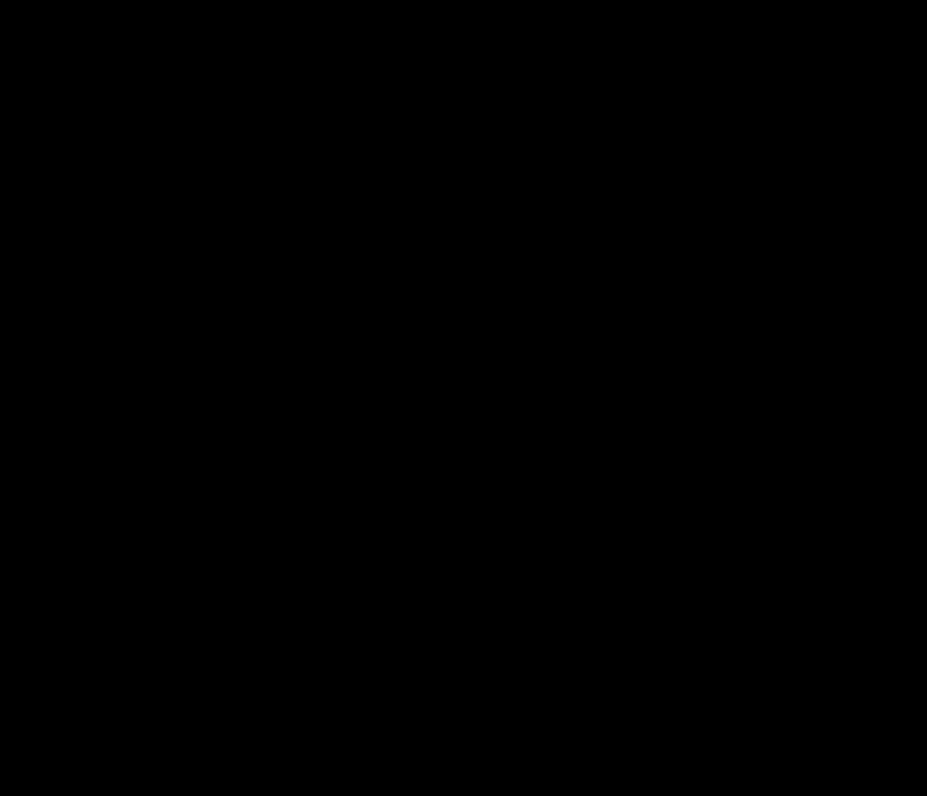
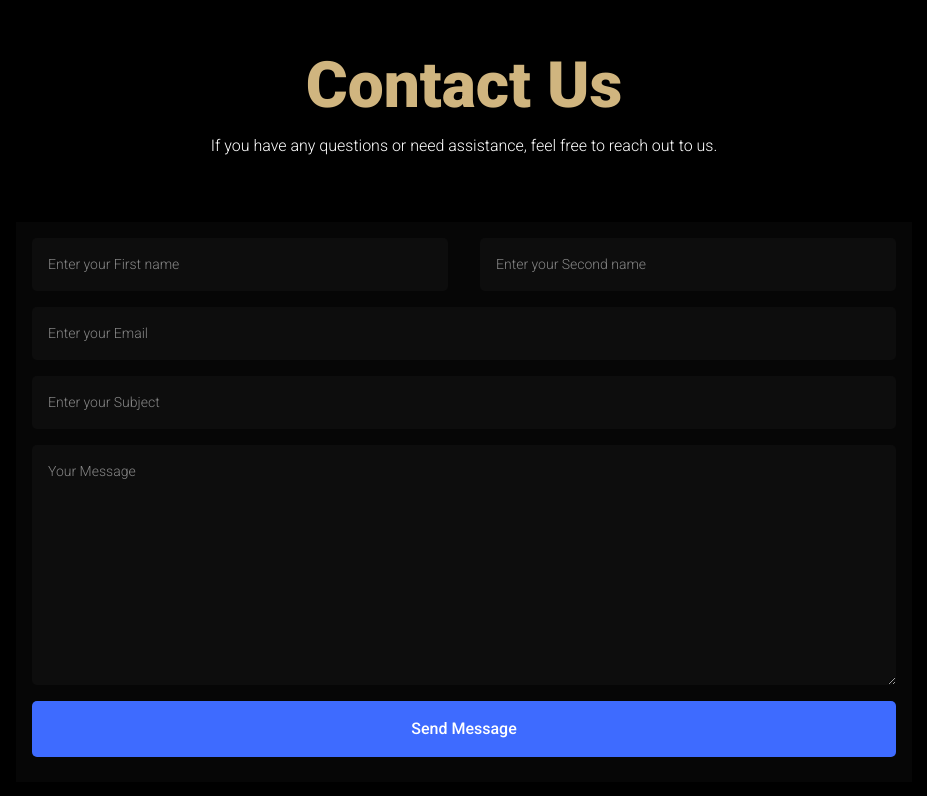
Before and after one commit to DrRichadams/shadow-watch-private-investigation, a Next.js app: page / in a window 1280 px wide. Shown: the part 3840-4636 px from the top of the page, without its empty margins (176-1103 px from the left). Before the commit the page ends 3830 px from the top, so only its background shows below. Built offline with nearby package versions, Linux system fonts and the light colour scheme; a web font is replaced by a local one.

Commit message:
Added the contacts section

```diff
--- a/app/page.tsx
+++ b/app/page.tsx
@@ -4,6 +4,7 @@
 import About from "@/components/about";
 import WhyChooseUs from "@/components/why-choose-us";
 import Testimonial from "@/components/testimonial";
+import ContactUs from "@/components/contact-us";
 
 export default function Home() {
   return (
@@ -13,6 +14,7 @@
       <About />
       <WhyChooseUs />
       <Testimonial />
+      <ContactUs />
     </div>
   );
 }
--- /dev/null
+++ b/components/comp-styles/contact-us.module.css
@@ -0,0 +1,97 @@
+.contact_us_container {
+  min-height: 100vh;
+  padding: 3rem 12rem;
+}
+
+.contact_us_titles_box {
+  display: flex;
+  flex-direction: column;
+  align-items: center;
+  justify-content: center;
+}
+
+.contact_us_title {
+  font-family: roboto;
+  font-size: 4rem;
+  font-weight: 800;
+  color: #d0b57f;
+}
+
+.contact_us_description {
+  font-family: roboto;
+  font-weight: 300;
+}
+
+.contact_us_form {
+  background-color: rgba(15, 15, 15, 0.445);
+  padding: 1rem;
+  margin-top: 4rem;
+  min-height: 70vh;
+}
+
+.user_details {
+  display: flex;
+  gap: 2rem;
+  align-items: center;
+  justify-content: center;
+}
+
+.contact_us_form {
+  display: flex;
+  flex-direction: column;
+  gap: 1rem;
+}
+
+.user_details input {
+  padding: 1rem;
+  border: none;
+  border-radius: 5px;
+  background-color: rgba(85, 85, 85, 0.1);
+  color: white;
+  width: 100%;
+  font-family: roboto;
+  font-size: 0.875rem;
+  font-weight: 300;
+}
+
+.user_details_sec_input {
+  padding: 1rem;
+  border: none;
+  border-radius: 5px;
+  background-color: rgba(85, 85, 85, 0.1);
+  color: white;
+  width: 100%;
+  font-family: roboto;
+  font-size: 0.875rem;
+  font-weight: 300;
+}
+
+.user_details_sec_input:focus {
+  outline: 0.0005rem solid #3e6bff;
+}
+
+.user_details_sec_input_area {
+  padding: 1rem;
+  border: none;
+  border-radius: 5px;
+  background-color: rgba(85, 85, 85, 0.1);
+  color: white;
+  width: 100%;
+  height: 100%;
+  min-height: 30vh;
+  font-family: roboto;
+  font-size: 0.875rem;
+  font-weight: 300;
+}
+
+.contact_us_form_button {
+  padding: 1rem;
+  border: none;
+  border-radius: 5px;
+  background-color: #3e6bff;
+  color: white;
+  font-family: roboto;
+  font-size: 1rem;
+  font-weight: 500;
+  cursor: pointer;
+}
--- /dev/null
+++ b/components/contact-us.tsx
@@ -0,0 +1,46 @@
+import styles from "./comp-styles/contact-us.module.css";
+
+export default function ContactUs() {
+  return (
+    <section className={styles.contact_us_container}>
+      <div className={styles.contact_us_titles_box}>
+        <h3 className={styles.contact_us_title}>Contact Us</h3>
+        <p className={styles.contact_us_description}>
+          If you have any questions or need assistance, feel free to reach out
+          to us.
+        </p>
+      </div>
+      <form className={styles.contact_us_form}>
+        <div className={styles.user_details}>
+          <input
+            type="text"
+            placeholder="Enter your First name"
+            className={styles.user_details_sec_input}
+          />
+          <input
+            type="text"
+            placeholder="Enter your Second name"
+            className={styles.user_details_sec_input}
+          />
+        </div>
+        <input
+          type="text"
+          placeholder="Enter your Email"
+          className={styles.user_details_sec_input}
+        />
+        <input
+          type="text"
+          placeholder="Enter your Subject"
+          className={styles.user_details_sec_input}
+        />
+        <textarea
+          name=""
+          id=""
+          className={styles.user_details_sec_input_area}
+          placeholder="Your Message"
+        ></textarea>
+        <button className={styles.contact_us_form_button}>Send Message</button>
+      </form>
+    </section>
+  );
+}
--- a/components/why-choose-us.tsx
+++ b/components/why-choose-us.tsx
@@ -28,12 +28,15 @@
     <section className={styles.why_us_container}>
       <h3 className={styles.why_us_title}>Why Choose Us?</h3>
       <p className={styles.why_us_description}>
-        We are committed to delivering the best security services to our
-        clients. Our team of trained professionals provides 24/7 monitoring,
-        rapid response, and customized protection plans to ensure your safety
-        and peace of mind. With advanced technology and a client-focused
-        approach, we safeguard your assets and premises with reliability and
-        integrity.
+        We offer a comprehensive range of security and investigative services,
+        including Infidelity Investigations with a discreet process and
+        confidentiality assurance, DNA Testing Verifications through certified
+        labs with high accuracy rates, and Polygraph (Lie Detector) Services
+        conducted by qualified examiners. Our Company Background Checks provide
+        corporate due diligence and business intelligence reports for risk
+        mitigation, while our Fraud Investigations cover financial fraud,
+        identity theft, and recovery assistance. All findings are presented
+        professionally, ensuring your privacy and peace of mind.
       </p>
       <div className={styles.why_us_details_box}>
         {whys.map((why) => (
```
